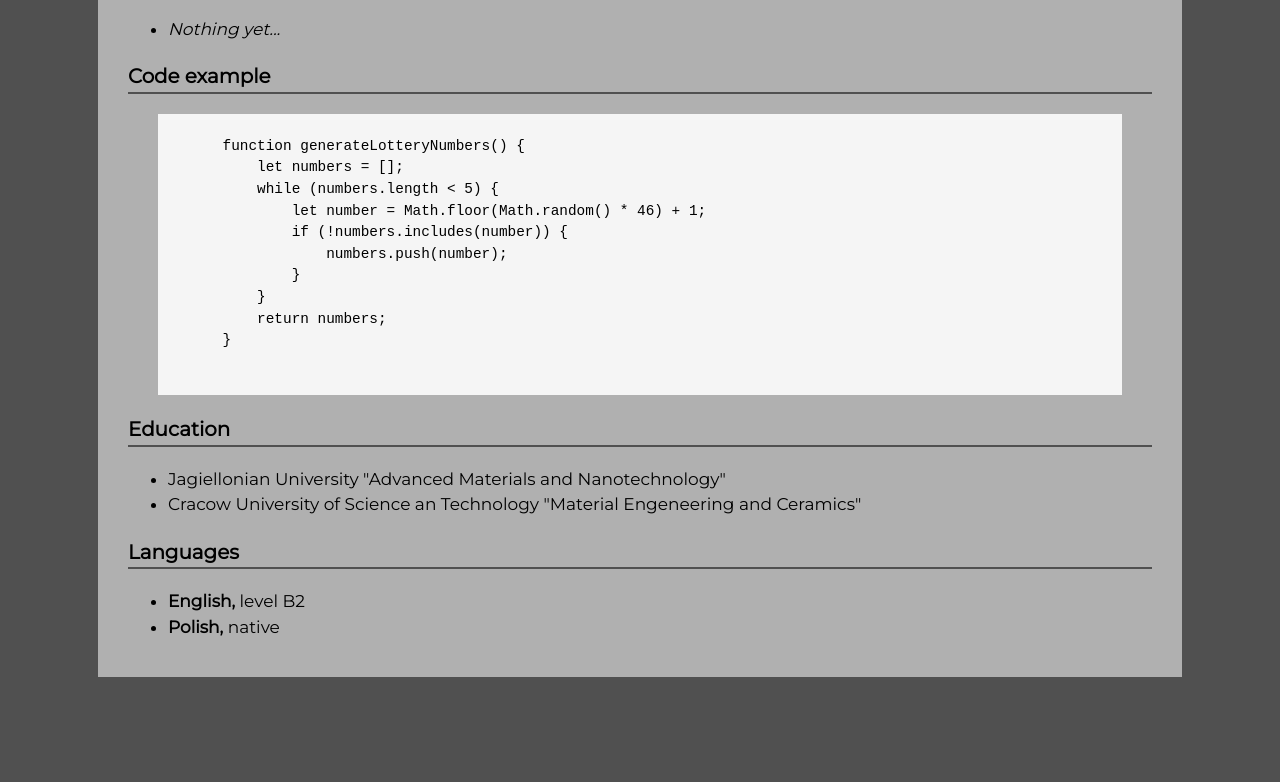
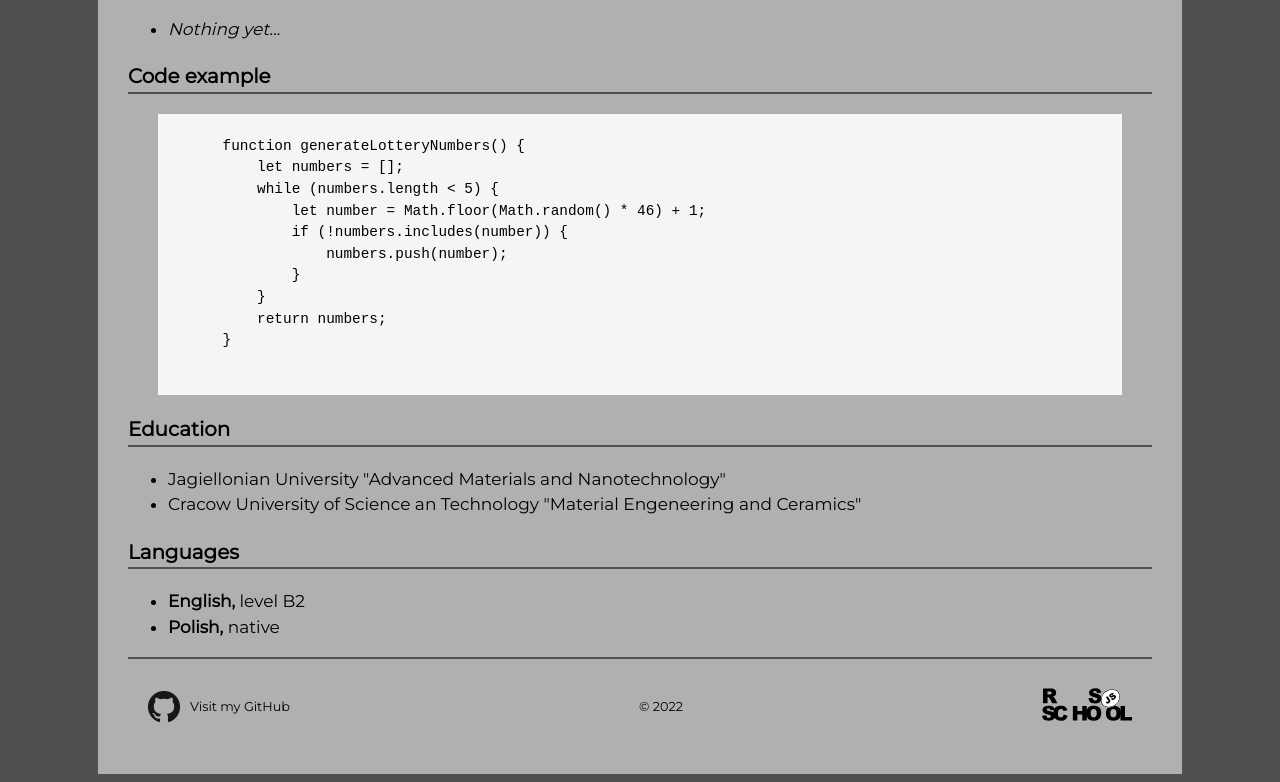
Before and after one commit to Adam-Reminger/rsschool-cv, a plain HTML site: page index.html in a window 1280 px wide. Shown: the part 860-1642 px from the top of the page. Before the commit the page ends 1545 px from the top, so only its background shows below. Drawn offline with Linux system fonts and the light colour scheme.

Commit message:
feat: added footer

```diff
--- a/index.html
+++ b/index.html
@@ -76,6 +76,16 @@
                     </ul>
                 </section>
             </main>
+            <footer>
+                <a href="https://github.com/Adam-Reminger" class="github-link">
+                    <img class="github-icon" src="./img/GitHub-Mark-32px.png" alt="GitHub Icon" width="32" height="32">
+                    <p>Visit my GitHub</p>
+                </a>
+                <p>&copy; 2022</p>
+                <a href="https://rs.school/js">
+                    <img src="./img/rs_school.svg" alt="RSSchool" width="90" height="50">
+                </a>
+            </footer>
         </div>
     </body>
 </html>
```
Also changed, not shown: img/GitHub-Mark-32px.png (added), img/rs_school.svg (added).
